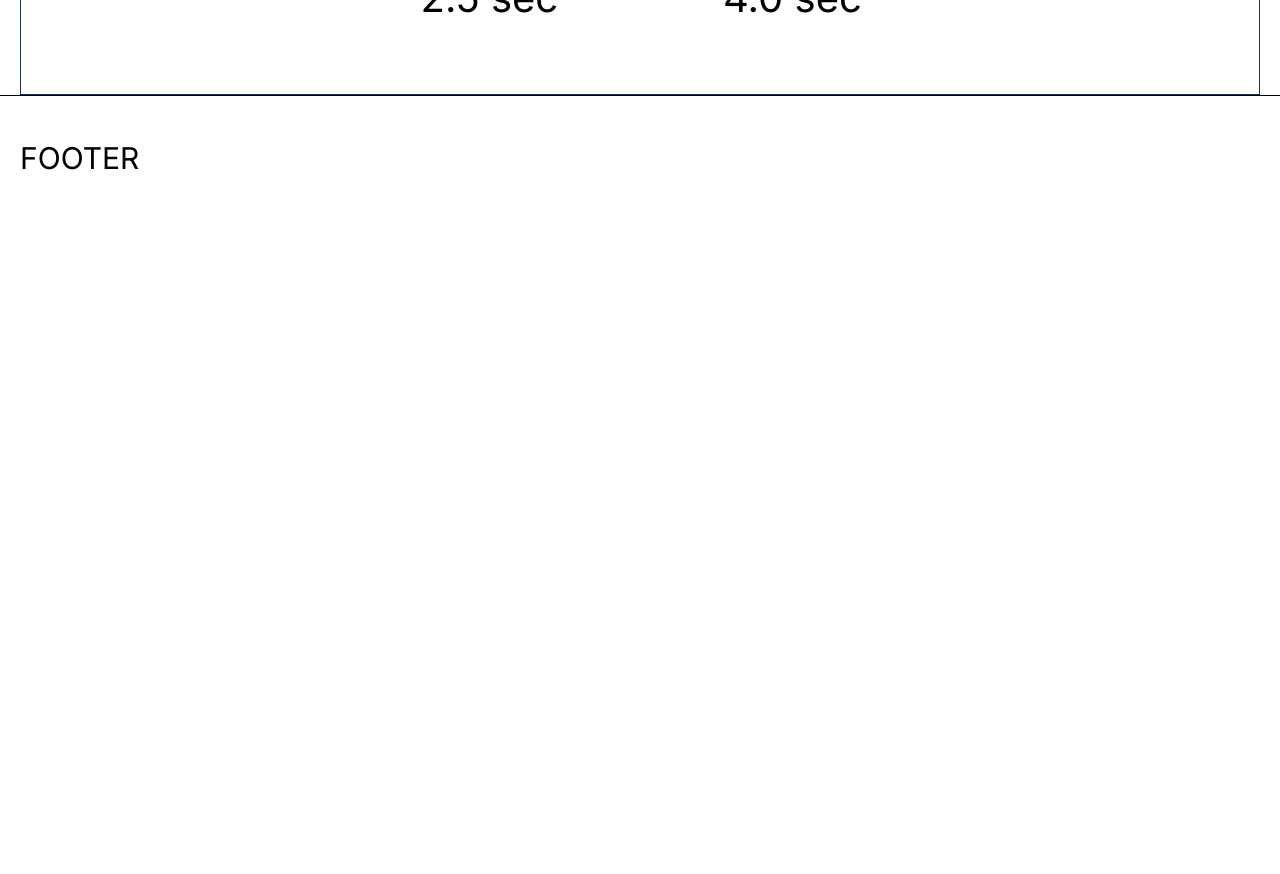
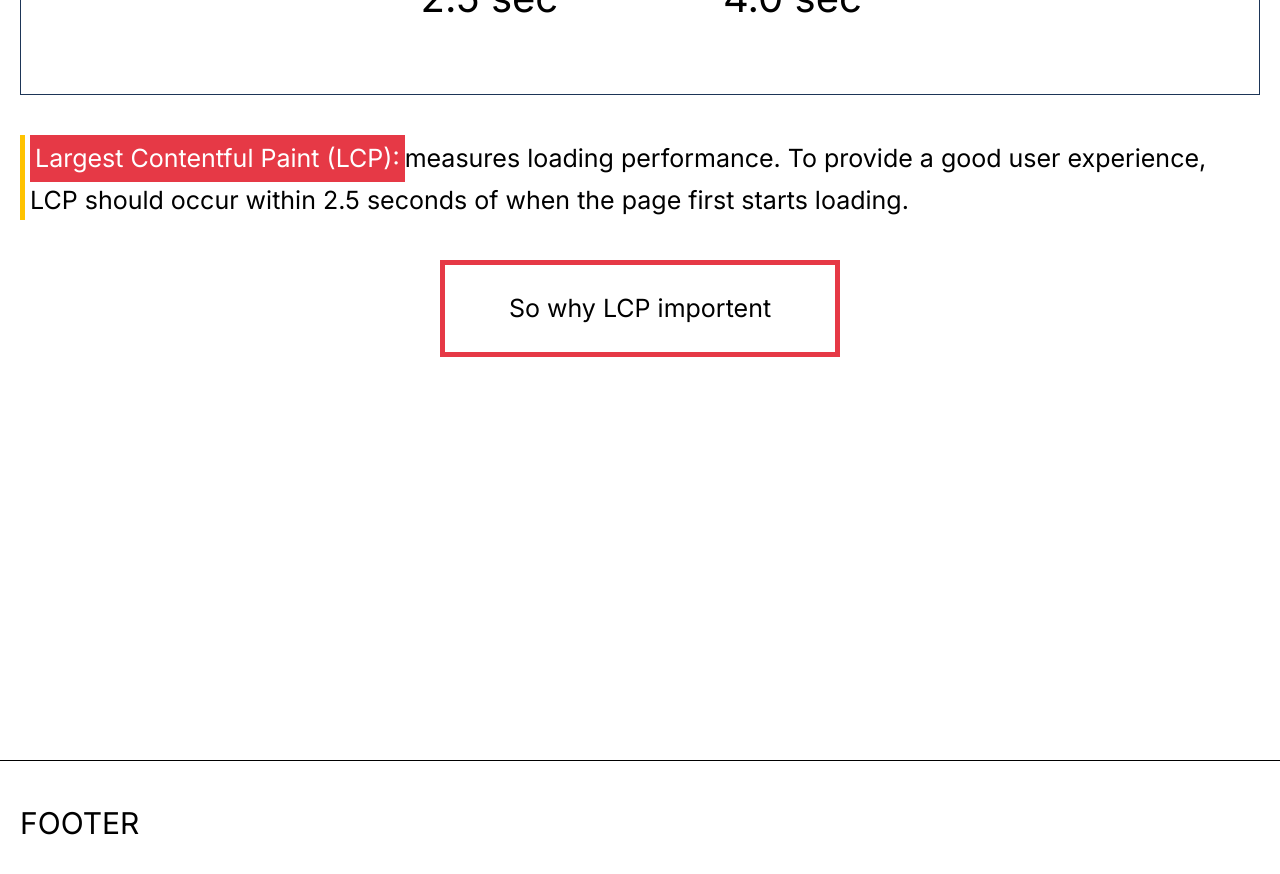
Before and after one commit to Andriikryl/web-vitals, a Next.js app: page / in a window 1280 px wide. Shown: the part 1540-2414 px from the top of the page. Before the commit the page ends 1761 px from the top, so only its background shows below. Built offline with nearby package versions, Linux system fonts and the light colour scheme.

Commit message:
add qast component

```diff
--- /dev/null
+++ b/src/components/Qast/Qast.tsx
@@ -0,0 +1,38 @@
+"use client";
+import React, { useState } from "react";
+import { AnimatePresence, motion } from "framer-motion";
+import style from "./style.module.css";
+interface QastProps {
+  qast: string;
+  answer: string;
+}
+
+export default function Qast({ qast, answer }: QastProps) {
+  const [isOpen, setIsOpen] = useState(false);
+  return (
+    <div className={style.gestures__box}>
+      <div className={style.box}>
+        <motion.div
+          onHoverStart={() => setIsOpen(!isOpen)}
+          onHoverEnd={() => setIsOpen(!isOpen)}
+          className={style.inner__box}
+        >
+          <span className={style.inner__hover}>{qast}</span>
+        </motion.div>
+        <AnimatePresence>
+          {isOpen && (
+            <motion.div
+              className={style.hover__box}
+              initial={{ opacity: 0, y: -50 }}
+              animate={{ opacity: 1, y: 50 }}
+              transition={{ duration: 1 }}
+              exit={{ opacity: 0 }}
+            >
+              <p className={style.hover__text}>{answer}</p>
+            </motion.div>
+          )}
+        </AnimatePresence>
+      </div>
+    </div>
+  );
+}
--- /dev/null
+++ b/src/components/Qast/style.module.css
@@ -0,0 +1,37 @@
+.box{
+    gap: 20px;
+    align-items: center;
+    flex-wrap: wrap;
+    min-height: 500px;
+}
+
+.inner__box{
+    padding: 25px;
+    max-width: 400px;
+    margin-inline: auto;
+    border: 5px solid #e63946;
+    display: grid;
+    place-items: center;
+}
+
+.inner__hover{
+    display: block;
+    color: black;
+    font-size: 25px;
+    text-align: center;
+}
+
+.hover__box{
+    padding: 20px;
+    max-width: 500px;
+    border: 5px solid #ffc300;
+    display: grid;
+    place-items: center;
+    margin-inline: auto;
+}
+
+.hover__text{
+    font-size: 20px;
+    color: black;
+    text-align: center;
+}
--- a/src/components/coreSet/style.module.css
+++ b/src/components/coreSet/style.module.css
@@ -5,6 +5,7 @@
     flex-direction: column;
     align-items: center;
     padding-block-end: 150px;
+    margin-block-end: 40px;
 }
 .box__subTitle{
     display: inline-block;
--- a/src/components/lcp/Lcp.tsx
+++ b/src/components/lcp/Lcp.tsx
@@ -1,8 +1,11 @@
 import React from "react";
 import style from "./style.module.css";
 import CoreSet from "../coreSet/CoreSet";
+import Qast from "../Qast/Qast";
 
 const data = ["good", "needs improvment", "poor"];
+const answer =
+  " Largest Contentful Paint (LCP) is an important, stable Core Web Vital metric for measuring perceived load speed because it marks the point in the page load timeline when the pages main content has likely loaded—a fast LCP helps reassure the user that the page is useful.";
 
 export default function Lcp() {
   return (
@@ -12,8 +15,14 @@ export default function Lcp() {
         subTitle="(Loading)"
         title="lcp"
         desciprion="Largest Contentful Paint"
-        className={style.test}
+        className={style.time}
       />
+      <p className={style.desciprion}>
+        <span>Largest Contentful Paint (LCP): </span>
+        measures loading performance. To provide a good user experience, LCP
+        should occur within 2.5 seconds of when the page first starts loading.
+      </p>
+      <Qast qast="So why LCP importent" answer={answer} />
     </div>
   );
 }
--- a/src/components/lcp/style.module.css
+++ b/src/components/lcp/style.module.css
@@ -1,4 +1,4 @@
-.test:nth-child(1)::after{
+.time:nth-child(1)::after{
     content: "2.5 sec";
     display: block;
     font-size: 40px;
@@ -7,7 +7,7 @@
     bottom: -100px;
 }
 
-.test:nth-child(1)::before{
+.time:nth-child(1)::before{
     content: "";
     display: block;
     width: 5px;
@@ -18,7 +18,7 @@
     bottom: -50px;
 }
 
-.test:nth-child(2)::after{
+.time:nth-child(2)::after{
     content: "4.0 sec";
     display: block;
     font-size: 40px;
@@ -27,7 +27,7 @@
     bottom: -100px;
 }
 
-.test:nth-child(3)::before{
+.time:nth-child(3)::before{
     content: "";
     display: block;
     width: 5px;
@@ -36,3 +36,16 @@
     position: absolute;
     bottom: -50px;
 }
+
+.desciprion{
+    font-size: 25px;
+    border-left: 5px solid #ffc300;
+    padding-inline-start: 5px;
+    margin-block-end: 40px;
+}
+.desciprion span{
+    display: inline-block;
+    padding: 5px;
+    background-color: #e63946;
+    color: white;
+}
```
